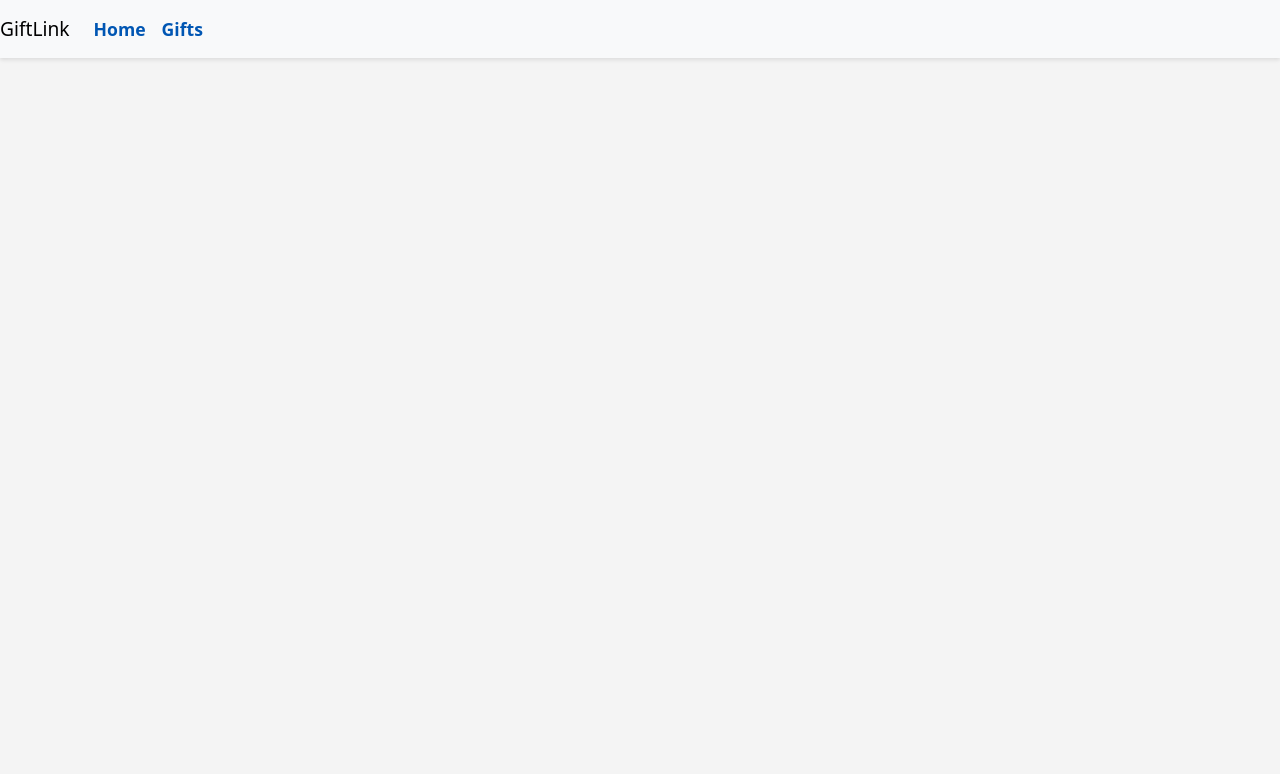
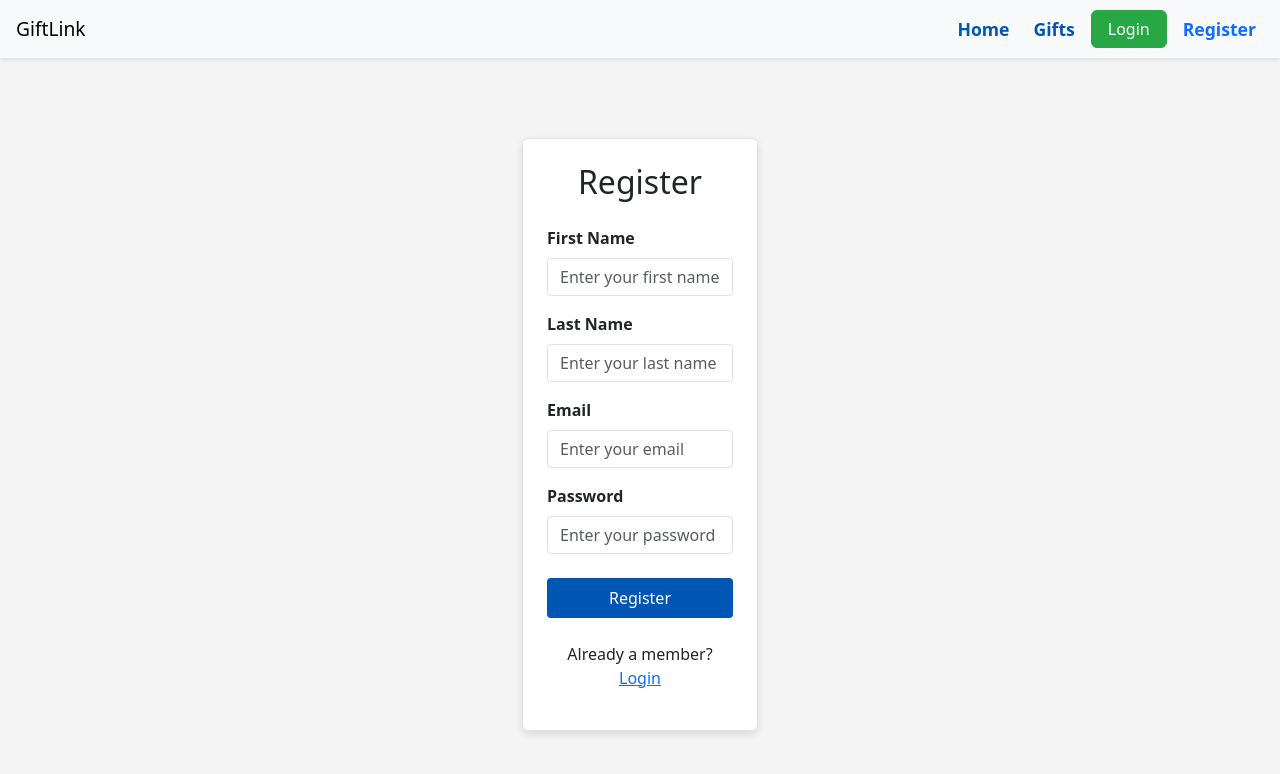
Before and after one commit to AminAgrebi-lab/fullstack-capstone-project, a React (Create React App) app in the folder giftlink-frontend/: page /app/register in a window 1280 px wide. Before the commit this address had no page. Shown: the top 774 px of the page. Built offline with nearby package versions, Linux system fonts and the light colour scheme.

Commit message:
Update Navbar styling with green login button and add Login/Register routes

```diff
--- a/giftlink-frontend/src/App.js
+++ b/giftlink-frontend/src/App.js
@@ -1,21 +1,25 @@
 import React from 'react';
 import { Routes, Route, useNavigate } from 'react-router-dom';
 import MainPage from './components/MainPage/MainPage';
+import LoginPage from './components/LoginPage/LoginPage';
+import RegisterPage from './components/RegisterPage/RegisterPage';
 import 'bootstrap/dist/css/bootstrap.min.css';
 import './App.css';
 import Navbar from './components/Navbar/Navbar';
 
 function App() {
+  const navigate = useNavigate();
 
   return (
     <>
-        <Navbar/>
-        <Routes>
-          {/* the final code will not pass the products to every page, but each page will call the server API */}
-          <Route path="/" element={<MainPage />} />
-          <Route path="/app" element={<MainPage />} />
-        </Routes>
-        </>
+      <Navbar />
+      <Routes>
+        <Route path="/" element={<MainPage />} />
+        <Route path="/app" element={<MainPage />} />
+        <Route path="/app/login" element={<LoginPage />} />
+        <Route path="/app/register" element={<RegisterPage />} />
+      </Routes>
+    </>
   );
 }
 
--- /dev/null
+++ b/giftlink-frontend/src/components/LoginPage/LoginPage.css
@@ -0,0 +1,44 @@
+.login-card {
+    background-color: #fff;
+    box-shadow: 0px 4px 8px rgba(0, 0, 0, 0.1);
+}
+
+.login-card .form-label {
+    font-weight: 600;
+}
+
+.login-card input {
+    border-radius: 0.25rem;
+}
+
+.login-card .btn {
+    padding: 0.5rem 1rem;
+    border-radius: 0.25rem;
+}
+
+.login-card .btn-primary {
+    background-color: #0056b3;
+    border: none;
+}
+
+.login-card .btn-secondary {
+    background-color: #dc3545;
+    border: none;
+}
+
+.login-card .text-primary {
+    color: #0056b3;
+}
+
+.login-card .text-secondary {
+    color: #6c757d;
+}
+
+/* Additional styles */
+a.text-primary:hover {
+    text-decoration: underline;
+}
+
+a.text-secondary:hover {
+    text-decoration: underline;
+}
--- /dev/null
+++ b/giftlink-frontend/src/components/LoginPage/LoginPage.js
@@ -0,0 +1,64 @@
+import React, { useState } from 'react';
+import './LoginPage.css';
+
+function LoginPage() {
+
+    // State variables for email and password
+    const [email, setEmail] = useState('');
+    const [password, setPassword] = useState('');
+
+    // handleLogin function
+    const handleLogin = async () => {
+        console.log("Inside handleLogin");
+    };
+
+    return (
+        <div className="container mt-5">
+            <div className="row justify-content-center">
+                <div className="col-md-6 col-lg-4">
+                    <div className="login-card p-4 border rounded">
+                        <h2 className="text-center mb-4 font-weight-bold">Login</h2>
+
+                        {/* Email Input */}
+                        <div className="mb-3">
+                            <label htmlFor="email" className="form-label">Email</label>
+                            <input
+                                id="email"
+                                type="email"
+                                className="form-control"
+                                placeholder="Enter your email"
+                                value={email}
+                                onChange={(e) => setEmail(e.target.value)}
+                            />
+                        </div>
+
+                        {/* Password Input */}
+                        <div className="mb-4">
+                            <label htmlFor="password" className="form-label">Password</label>
+                            <input
+                                id="password"
+                                type="password"
+                                className="form-control"
+                                placeholder="Enter your password"
+                                value={password}
+                                onChange={(e) => setPassword(e.target.value)}
+                            />
+                        </div>
+
+                        {/* Login Button */}
+                        <button className="btn btn-primary w-100 mb-3" onClick={handleLogin}>
+                            Login
+                        </button>
+
+                        <p className="mt-4 text-center">
+                            New here? <a href="/app/register" className="text-primary">Register Here</a>
+                        </p>
+
+                    </div>
+                </div>
+            </div>
+        </div>
+    );
+}
+
+export default LoginPage;
--- /dev/null
+++ b/giftlink-frontend/src/components/Navbar/Navbar.css
@@ -0,0 +1,16 @@
+/* Custom styles for Navbar component */
+
+/* Ensure the green login button has high visibility and proper white text */
+.navbar-nav .btn-success {
+    background-color: #28a745 !important;
+    border-color: #28a745 !important;
+    color: #ffffff !important;
+    font-weight: 500;
+}
+
+/* Hover state for login button */
+.navbar-nav .btn-success:hover {
+    background-color: #218838 !important;
+    border-color: #1e7e34 !important;
+    color: #ffffff !important;
+}
--- a/giftlink-frontend/src/components/Navbar/Navbar.js
+++ b/giftlink-frontend/src/components/Navbar/Navbar.js
@@ -1,18 +1,44 @@
 import React from 'react';
+import { Link } from 'react-router-dom';
+import './Navbar.css';
 
 export default function Navbar() {
   return (
-        <nav className="navbar navbar-expand-lg navbar-light bg-light">
+    <nav className="navbar navbar-expand-lg navbar-light bg-light px-3">
+      {/* Brand logo link */}
       <a className="navbar-brand" href="/">GiftLink</a>
 
-            <div className="collapse navbar-collapse" id="navbarNav">
-                <ul className="navbar-nav">
-                    {/* Task 1: Add links to Home and Gifts below*/}
+      {/* Responsive navigation toggler */}
+      <button
+        className="navbar-toggler"
+        type="button"
+        data-bs-toggle="collapse"
+        data-bs-target="#navbarNav"
+      >
+        <span className="navbar-toggler-icon"></span>
+      </button>
+
+      {/* Navigation menu aligned to the right */}
+      <div className="collapse navbar-collapse justify-content-end" id="navbarNav">
+        <ul className="navbar-nav align-items-center gap-2">
+          {/* Home Page Link */}
           <li className="nav-item">
-                        <a className="nav-link" href="/home.html">Home</a> {/* Link to home.html */}
+            <a className="nav-link" href="/home.html">Home</a>
           </li>
+
+          {/* Gifts Main Page Link */}
           <li className="nav-item">
-                        <a className="nav-link" href="/app">Gifts</a> {/* Updated Link */}
+            <Link className="nav-link" to="/app">Gifts</Link>
+          </li>
+
+          {/* Green Login Button with white text */}
+          <li className="nav-item">
+            <Link className="btn btn-success text-white px-3" to="/app/login">Login</Link>
+          </li>
+
+          {/* Register Page Link */}
+          <li className="nav-item">
+            <Link className="nav-link text-primary fw-bold" to="/app/register">Register</Link>
           </li>
         </ul>
       </div>
--- /dev/null
+++ b/giftlink-frontend/src/components/RegisterPage/RegisterPage.css
@@ -0,0 +1,44 @@
+.register-card {
+    background-color: #fff;
+    box-shadow: 0px 4px 8px rgba(0, 0, 0, 0.1);
+}
+
+.register-card .form-label {
+    font-weight: 600;
+}
+
+.register-card input {
+    border-radius: 0.25rem;
+}
+
+.register-card .btn {
+    padding: 0.5rem 1rem;
+    border-radius: 0.25rem;
+}
+
+.register-card .btn-primary {
+    background-color: #0056b3;
+    border: none;
+}
+
+.register-card .btn-secondary {
+    background-color: #dc3545;
+    border: none;
+}
+
+.register-card .text-primary {
+    color: #0056b3;
+}
+
+.register-card .text-secondary {
+    color: #6c757d;
+}
+
+/* Additional styles */
+a.text-primary:hover {
+    text-decoration: underline;
+}
+
+a.text-secondary:hover {
+    text-decoration: underline;
+}
--- /dev/null
+++ b/giftlink-frontend/src/components/RegisterPage/RegisterPage.js
@@ -0,0 +1,92 @@
+import React, { useState } from 'react';
+import './RegisterPage.css';
+
+function RegisterPage() {
+
+    // useState hook variables for firstName, lastName, email, password
+    const [firstName, setFirstName] = useState('');
+    const [lastName, setLastName] = useState('');
+    const [email, setEmail] = useState('');
+    const [password, setPassword] = useState('');
+
+    // handleRegister function
+    const handleRegister = async () => {
+        console.log("Register invoked");
+    };
+
+    return (
+        <div className="container mt-5">
+            <div className="row justify-content-center">
+                <div className="col-md-6 col-lg-4">
+                    <div className="register-card p-4 border rounded">
+                        <h2 className="text-center mb-4 font-weight-bold">Register</h2>
+
+                        {/* First Name Input */}
+                        <div className="mb-3">
+                            <label htmlFor="firstName" className="form-label">First Name</label>
+                            <input
+                                id="firstName"
+                                type="text"
+                                className="form-control"
+                                placeholder="Enter your first name"
+                                value={firstName}
+                                onChange={(e) => setFirstName(e.target.value)}
+                            />
+                        </div>
+
+                        {/* Last Name Input */}
+                        <div className="mb-3">
+                            <label htmlFor="lastName" className="form-label">Last Name</label>
+                            <input
+                                id="lastName"
+                                type="text"
+                                className="form-control"
+                                placeholder="Enter your last name"
+                                value={lastName}
+                                onChange={(e) => setLastName(e.target.value)}
+                            />
+                        </div>
+
+                        {/* Email Input */}
+                        <div className="mb-3">
+                            <label htmlFor="email" className="form-label">Email</label>
+                            <input
+                                id="email"
+                                type="email"
+                                className="form-control"
+                                placeholder="Enter your email"
+                                value={email}
+                                onChange={(e) => setEmail(e.target.value)}
+                            />
+                        </div>
+
+                        {/* Password Input */}
+                        <div className="mb-4">
+                            <label htmlFor="password" className="form-label">Password</label>
+                            <input
+                                id="password"
+                                type="password"
+                                className="form-control"
+                                placeholder="Enter your password"
+                                value={password}
+                                onChange={(e) => setPassword(e.target.value)}
+                            />
+                        </div>
+
+                        {/* Register Button */}
+                        <button className="btn btn-primary w-100 mb-3" onClick={handleRegister}>
+                            Register
+                        </button>
+
+                        <p className="mt-4 text-center">
+                            Already a member? <a href="/app/login" className="text-primary">Login</a>
+                        </p>
+
+                    </div>
+                </div>
+            </div>
+        </div>
+    );
+}
+
+export default RegisterPage;
```
Also changed, not shown: 1 other file (tests, documents, lock files or other folders). Lines whose indentation alone changed are shown as unchanged.
